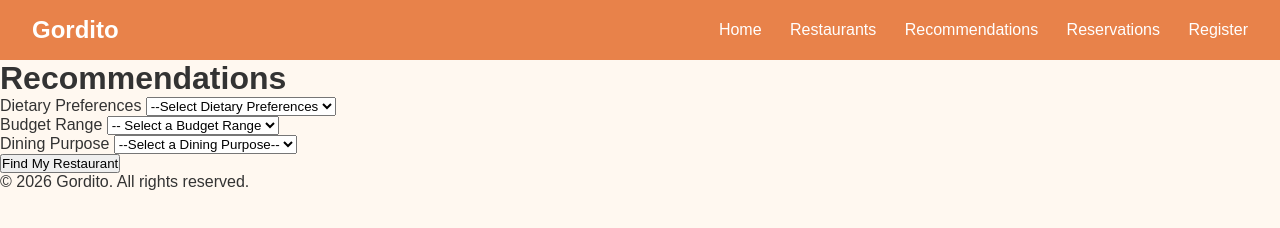
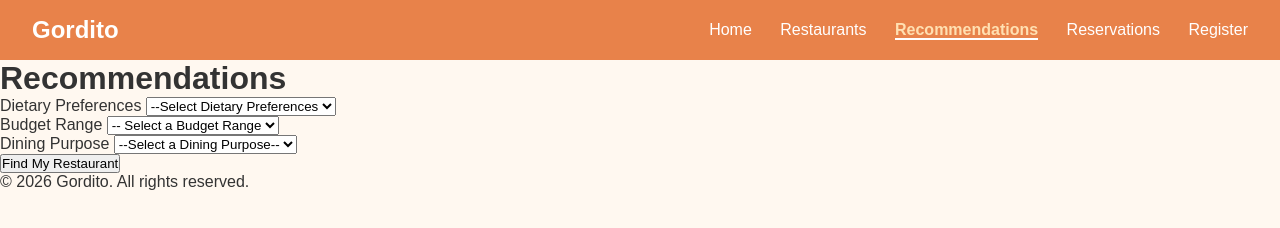
Before and after one commit to DMer1c/wd-assign02, a plain HTML site: page Cos10005 Assignment 2/recommend.html in a window 1280 px wide. Drawn offline with Linux system fonts and the light colour scheme.

Commit message:
Update recommend.html
fixed syntax

```diff
--- a/Cos10005 Assignment 2/recommend.html
+++ b/Cos10005 Assignment 2/recommend.html
@@ -12,7 +12,7 @@
       <nav>
         <a href="index.html">Home</a>
         <a href="restaurants.html">Restaurants</a>
-        <a href="recommend.html class="active">Recommendations</a>
+        <a href="recommend.html" class="active">Recommendations</a>
         <a href="reservation.html">Reservations</a>
         <a href="register.html">Register</a>
       </nav>
```
